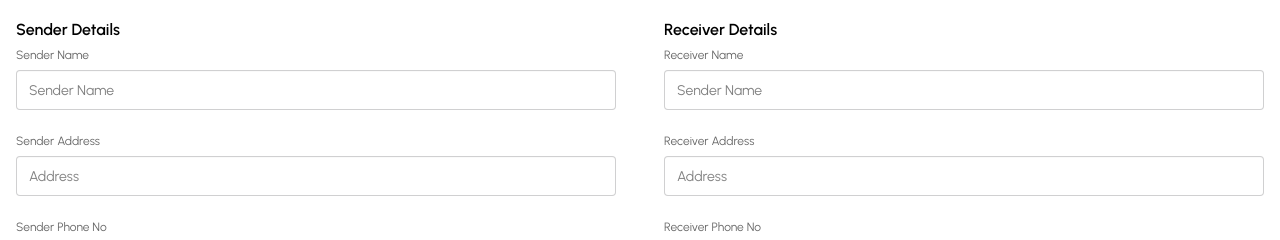
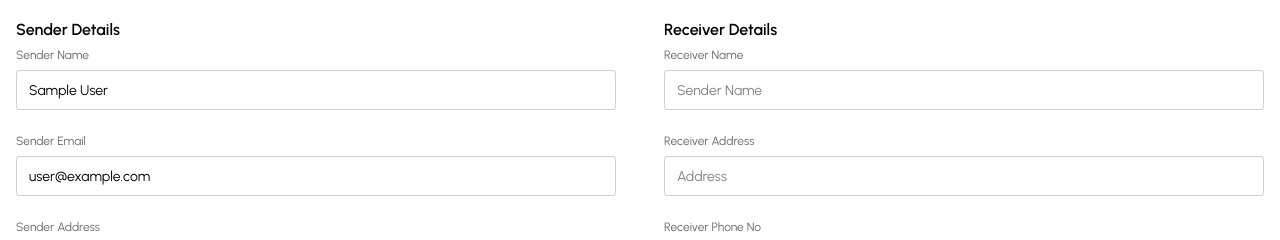
Before and after one commit to AyanSujon/zap-shift-client, a React (Vite) app: page /send-parcel in a window 1280 px wide. Shown: the part 346-586 px from the top of the page. Built offline with nearby package versions, Linux system fonts and the light colour scheme; no server answers; sample sign-in values are in the browser's storage.

Commit message:
added get api for percel

```diff
--- /dev/null
+++ b/src/layouts/DashboardLayout.jsx
@@ -0,0 +1,51 @@
+import React from 'react';
+import { Outlet } from 'react-router';
+
+const DashboardLayout = () => {
+    return (
+        <div className="drawer lg:drawer-open">
+            <input id="my-drawer-4" type="checkbox" className="drawer-toggle" />
+            <div className="drawer-content">
+                {/* Navbar */}
+                <nav className="navbar w-full bg-base-300">
+                    <label htmlFor="my-drawer-4" aria-label="open sidebar" className="btn btn-square btn-ghost">
+                        {/* Sidebar toggle icon */}
+                        <svg xmlns="http://www.w3.org/2000/svg" viewBox="0 0 24 24" strokeLinejoin="round" strokeLinecap="round" strokeWidth="2" fill="none" stroke="currentColor" className="my-1.5 inline-block size-4"><path d="M4 4m0 2a2 2 0 0 1 2 -2h12a2 2 0 0 1 2 2v12a2 2 0 0 1 -2 2h-12a2 2 0 0 1 -2 -2z"></path><path d="M9 4v16"></path><path d="M14 10l2 2l-2 2"></path></svg>
+                    </label>
+                    <div className="px-4">Navbar Title</div>
+                </nav>
+                {/* Page content here */}
+                <Outlet></Outlet>
+                <div className="p-4">Page Content</div>
+            </div>
+
+            <div className="drawer-side is-drawer-close:overflow-visible">
+                <label htmlFor="my-drawer-4" aria-label="close sidebar" className="drawer-overlay"></label>
+                <div className="flex min-h-full flex-col items-start bg-base-200 is-drawer-close:w-14 is-drawer-open:w-64">
+                    {/* Sidebar content here */}
+                    <ul className="menu w-full grow">
+                        {/* List item */}
+                        <li>
+                            <button className="is-drawer-close:tooltip is-drawer-close:tooltip-right" data-tip="Homepage">
+                                {/* Home icon */}
+                                <svg xmlns="http://www.w3.org/2000/svg" viewBox="0 0 24 24" strokeLinejoin="round" strokeLinecap="round" strokeWidth="2" fill="none" stroke="currentColor" className="my-1.5 inline-block size-4"><path d="M15 21v-8a1 1 0 0 0-1-1h-4a1 1 0 0 0-1 1v8"></path><path d="M3 10a2 2 0 0 1 .709-1.528l7-5.999a2 2 0 0 1 2.582 0l7 5.999A2 2 0 0 1 21 10v9a2 2 0 0 1-2 2H5a2 2 0 0 1-2-2z"></path></svg>
+                                <span className="is-drawer-close:hidden">Homepage</span>
+                            </button>
+                        </li>
+
+                        {/* List item */}
+                        <li>
+                            <button className="is-drawer-close:tooltip is-drawer-close:tooltip-right" data-tip="Settings">
+                                {/* Settings icon */}
+                                <svg xmlns="http://www.w3.org/2000/svg" viewBox="0 0 24 24" strokeLinejoin="round" strokeLinecap="round" strokeWidth="2" fill="none" stroke="currentColor" className="my-1.5 inline-block size-4"><path d="M20 7h-9"></path><path d="M14 17H5"></path><circle cx="17" cy="17" r="3"></circle><circle cx="7" cy="7" r="3"></circle></svg>
+                                <span className="is-drawer-close:hidden">Settings</span>
+                            </button>
+                        </li>
+                    </ul>
+                </div>
+            </div>
+        </div>
+    );
+};
+
+export default DashboardLayout;
--- a/src/pages/SendParcel/SendParcel.jsx
+++ b/src/pages/SendParcel/SendParcel.jsx
@@ -13,7 +13,7 @@
         control,
         // formState: { errors }
     } = useForm();
-const {user}= useAuth();
+    const { user } = useAuth();
     const axiosSecure = useAxiosSecure();
     const serviceCenters = useLoaderData();
     // console.log(serviceCenters);
@@ -127,7 +127,17 @@
                         <fieldset className="fieldset ">
                             {/* Sender Name */}
                             <label className="label">Sender Name</label>
-                            <input type="text" {...register('senderName')} className="input w-full mb-4" placeholder="Sender Name" />
+                            <input type="text" {...register('senderName')}
+                            defaultValue={user?.displayName}
+                            className="input w-full mb-4" placeholder="Sender Name" />
+
+                            {/* Sender Email */}
+                            <label className="label">Sender Email</label>
+                            <input type="email" {...register('senderEmail')}
+                            defaultValue={user?.email}
+                            className="input w-full mb-4" placeholder="Sender Name" />
+
+
 
                             {/*  Address */}
                             <label className="label">Sender Address</label>
```
